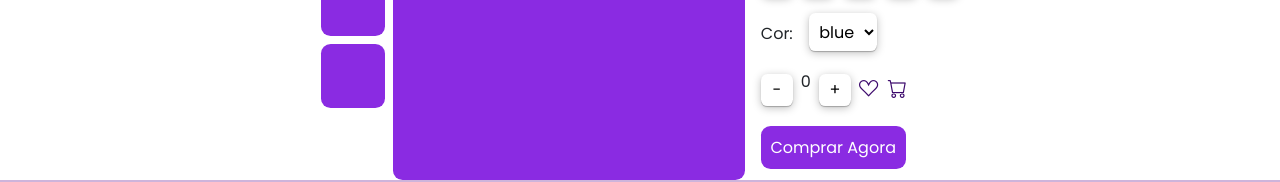
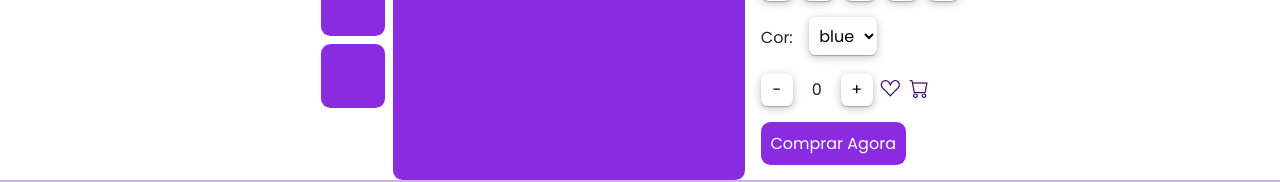
Before and after one commit to JeffersonAlves7/aescatic, a React (Vite) app: page /catalogo/1/1 in a window 1280 px wide. Shown: the part 375-557 px from the top of the page. Built offline with nearby package versions, Linux system fonts and the light colour scheme.

Commit message:
fix: quantity button in info component

```diff
--- a/src/Views/Catalogo/Info/index.jsx
+++ b/src/Views/Catalogo/Info/index.jsx
@@ -3,7 +3,6 @@ import { useParams } from 'react-router-dom';
 import {
   imgsR,
   centralImg,
-  flex,
   btnTamanho,
   infos,
   btnBuy,
@@ -51,7 +50,7 @@ export function Info() {
     <div>
       <h1>Cropped Vermelho</h1>
       <div className={infos}>
-        <div className={flex}>
+        <div className="flex">
           <div className={imgsR}>
             <div>
               <img src="" alt="" />
@@ -92,10 +91,19 @@ export function Info() {
               </select>
             </div>
 
-            <div className={flex}>
-              <button onClick={removerItem}>-</button>
-              <p>{count}</p>
-              <button onClick={adicionarItem}>+</button>
+            <div className="flex">
+              <div
+                style={{
+                  width: '7rem',
+                }}
+                className="d-flex align-items-center justify-content-between gap-2"
+              >
+                <button onClick={removerItem}>-</button>
+                <div className="d-flex h-full align-items-center justify-content-center">
+                  <p className="m-0">{count}</p>
+                </div>
+                <button onClick={adicionarItem}>+</button>
+              </div>
               <div className={icones}>
                 <i className="bi bi-suit-heart"></i>
                 <i className="bi bi-cart"></i>
--- a/src/Views/Catalogo/Info/styles.module.css
+++ b/src/Views/Catalogo/Info/styles.module.css
@@ -16,16 +16,7 @@
     height: 22rem;
     width: 22rem;
     border-radius: .6rem;
-
 }
-
-.flex{
-    display: flex;
-    gap: .5rem;
-    align-items: center;
-}
-
-
 
 .buttonsAddItem{
     display: flex;
@@ -34,15 +25,6 @@
     align-items: center;
     padding: .4rem;
     text-align: center;
-}
-
-.flex button {
-    border: none;
-    box-shadow: rgba(0, 0, 0, 0.25) 0px 0.0625em 0.0625em, rgba(0, 0, 0, 0.25) 0px 0.125em 0.5em, rgba(255, 255, 255, 0.1) 0px 0px 0px 1px inset;
-    background: none;
-    width: 2rem;
-    height: 2rem;
-    border-radius: .4rem;
 }
 
 .btnTamanho{
@@ -72,8 +54,6 @@
     margin-bottom: 1.2rem;
     box-shadow: rgba(0, 0, 0, 0.25) 0px 0.0625em 0.0625em, rgba(0, 0, 0, 0.25) 0px 0.125em 0.5em, rgba(255, 255, 255, 0.1) 0px 0px 0px 1px inset;
 }
-
-
 
 .infos{
     display: flex;
--- a/src/styles.css
+++ b/src/styles.css
@@ -29,3 +29,18 @@ a{
 @media (min-width: 1200px) {
 
 }
+
+.flex{
+    display: flex;
+    gap: .5rem;
+    align-items: center;
+}
+
+.flex button {
+    border: none;
+    box-shadow: rgba(0, 0, 0, 0.25) 0px 0.0625em 0.0625em, rgba(0, 0, 0, 0.25) 0px 0.125em 0.5em, rgba(255, 255, 255, 0.1) 0px 0px 0px 1px inset;
+    background: none;
+    width: 2rem;
+    height: 2rem;
+    border-radius: .4rem;
+}
```
